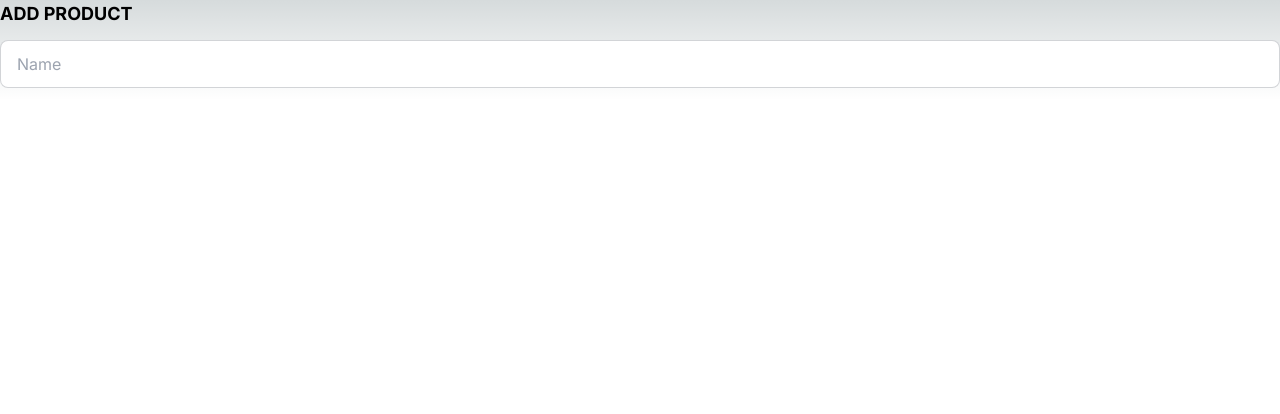
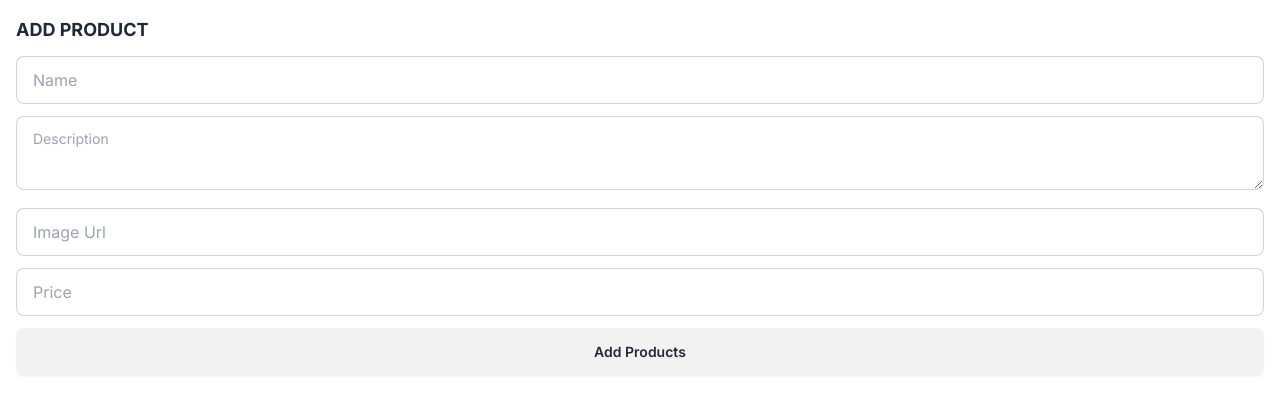
Before and after one commit to Krt-dev/Apps_dev_Final_Proj2023, a Next.js app in the folder appsdevfinal-proj/: page /add-products in a window 1280 px wide. Shown: the top 414 px of the page. Built offline with nearby package versions, Linux system fonts and the light colour scheme.

Commit message:
added more textfield and text area in the form and add button for submission

```diff
--- a/appsdevfinal-proj/src/app/add-products/page.tsx
+++ b/appsdevfinal-proj/src/app/add-products/page.tsx
@@ -9,6 +9,26 @@ export default function addProducts() {
                     name="namne"
                     placeholder="Name"
                     className="mb-3 w-full input input-bordered" />
+                    <textarea
+                    required
+                    name="description"
+                    placeholder="Description"
+                    className="textarea-bordered textarea mb-3 w-full"
+                    />
+                    <input
+                    required
+                    name="imageUrl"
+                    placeholder="Image Url"
+                    type="url"
+                    className="mb-3 w-full input input-bordered"
+                    />
+                    <input
+                    required
+                    name="price"
+                    placeholder="Price"
+                    type="number"
+                    className="mb-3 w-full input input-bordered" />
+                    <button type="submit" className="btn btnn-primary btn-block">Add Products</button>
             </form>
         </div>
     )
--- a/appsdevfinal-proj/src/app/globals.css
+++ b/appsdevfinal-proj/src/app/globals.css
@@ -1,27 +1,3 @@
 @tailwind base;
 @tailwind components;
 @tailwind utilities;
-
-:root {
-  --foreground-rgb: 0, 0, 0;
-  --background-start-rgb: 214, 219, 220;
-  --background-end-rgb: 255, 255, 255;
-}
-
-@media (prefers-color-scheme: dark) {
-  :root {
-    --foreground-rgb: 255, 255, 255;
-    --background-start-rgb: 0, 0, 0;
-    --background-end-rgb: 0, 0, 0;
-  }
-}
-
-body {
-  color: rgb(var(--foreground-rgb));
-  background: linear-gradient(
-      to bottom,
-      transparent,
-      rgb(var(--background-end-rgb))
-    )
-    rgb(var(--background-start-rgb));
-}
--- a/appsdevfinal-proj/src/app/layout.tsx
+++ b/appsdevfinal-proj/src/app/layout.tsx
@@ -16,7 +16,9 @@ export default function RootLayout({
 }) {
   return (
     <html lang="en">
-      <body className={inter.className}>{children}</body>
+      <body className={inter.className}>
+        <main className='p-4'>{children}</main>
+        </body>
     </html>
   )
 }
```
